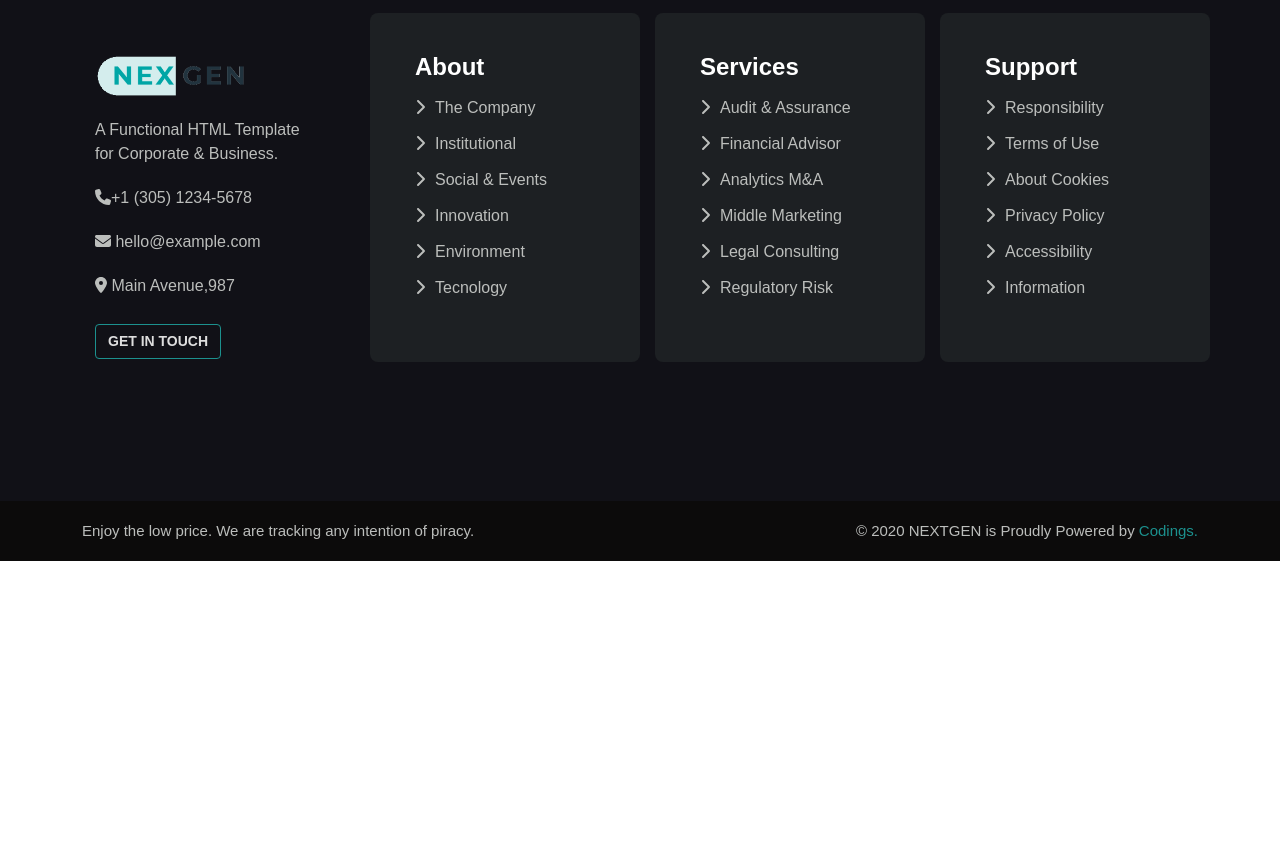
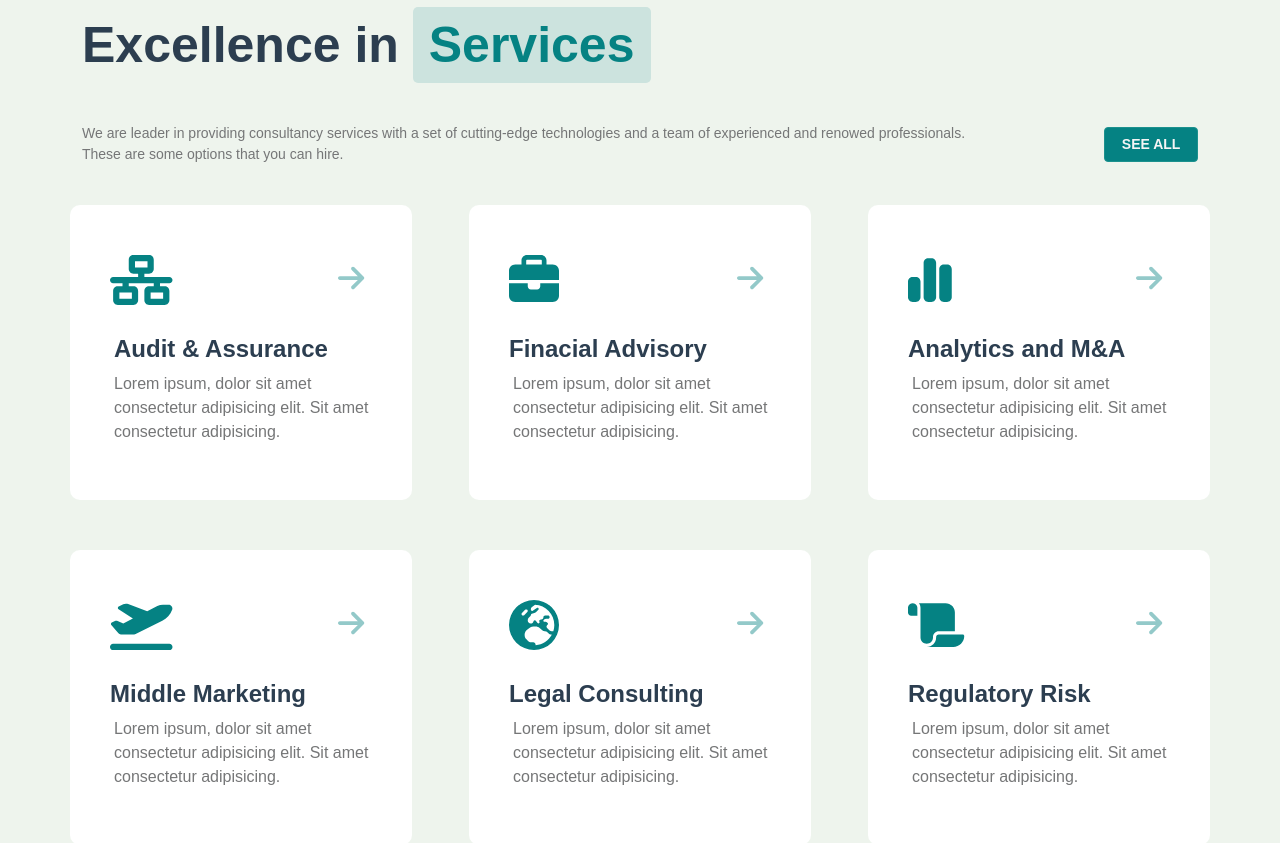
Before and after one commit to nehabht/proj-html-vuejs, a Vue app: page / in a window 1280 px wide. Shown: the part 920-1763 px from the top of the page. Before the commit the page ends 1481 px from the top, so only its background shows below. Built offline with nearby package versions, Linux system fonts and the light colour scheme.

Commit message:
add business area component

```diff
--- a/src/assets/scss/style.scss
+++ b/src/assets/scss/style.scss
@@ -29,3 +29,11 @@ img{
     }
 
 }
+
+main{
+
+    p{
+        color:#757677;
+    }
+
+}
--- /dev/null
+++ b/src/components/BusinessAreasComponent.vue
@@ -0,0 +1,183 @@
+<template>
+    <div class="b_areas">
+        <div class="container ">
+            <div class="titles">
+                <p>OUR BUSINESS AREAS</p>
+                <h2>Excellence in <span>Services</span></h2>
+                <div class="subtitle d-flex align-items-center ">
+                    <span class="w-100"> We are leader in providing consultancy services with a set of cutting-edge technologies and a team of
+                    experienced and renowed professionals. <br> These are some options that you can hire.
+                    </span>
+                    <div class="btn ">SEE ALL</div>
+
+                </div>
+
+            </div>
+
+        </div>
+        <div class="services container pb-4">
+            <div class="row justify-content-between">
+                <div class="col-4 ">
+                    <div class="icons d-flex justify-content-between ">
+                        <font-awesome-icon icon="fa-solid fa-network-wired" />
+                        <font-awesome-icon icon="fa-solid fa-arrow-right" />
+                    </div>
+                    <div>
+                        <h5 class="fs-4 fw-bold ps-1">Audit &amp; Assurance </h5>
+                        <p class="ps-1">Lorem ipsum, dolor sit amet consectetur adipisicing elit. Sit amet consectetur adipisicing.</p>
+                    </div>
+                </div>
+                <div class="col-4 ">
+                    <div class="icons d-flex justify-content-between ">
+                        <font-awesome-icon icon="fa-solid fa-briefcase" />
+                        <font-awesome-icon icon="fa-solid fa-arrow-right" />
+                    </div>
+                    <div>
+                        <h5 class="fs-4 fw-bold">Finacial Advisory </h5>
+                        <p class="ps-1">Lorem ipsum, dolor sit amet consectetur adipisicing elit. Sit amet consectetur adipisicing.</p>
+                    </div>
+                </div>
+                <div class="col-4">
+                    <div class="icons d-flex justify-content-between ">
+                        <font-awesome-icon icon="fa-solid fa-chart-simple" />
+                        <font-awesome-icon icon="fa-solid fa-arrow-right" />
+                    </div>
+                    <div>
+                        <h5 class="fs-4 fw-bold ">Analytics and M&amp;A </h5>
+                        <p class="ps-1">Lorem ipsum, dolor sit amet consectetur adipisicing elit. Sit amet consectetur adipisicing.</p>
+                    </div>
+                </div>
+                <div class="col-4">
+                    <div class="icons d-flex justify-content-between ">
+                        <font-awesome-icon icon="fa-solid fa-plane-departure" />
+                        <font-awesome-icon icon="fa-solid fa-arrow-right" />
+                    </div>
+                    <div>
+                        <h5 class="fs-4 fw-bold ">Middle Marketing </h5>
+                        <p class="ps-1">Lorem ipsum, dolor sit amet consectetur adipisicing elit. Sit amet consectetur adipisicing.</p>
+                    </div>
+                </div>
+                <div class="col-4">
+                    <div class="icons d-flex justify-content-between ">
+                        <font-awesome-icon icon="fa-solid fa-earth-europe" />
+                        <font-awesome-icon icon="fa-solid fa-arrow-right" />
+                    </div>
+                    <div>
+                        <h5 class="fs-4 fw-bold ">Legal Consulting</h5>
+                        <p class="ps-1">Lorem ipsum, dolor sit amet consectetur adipisicing elit. Sit amet consectetur adipisicing.</p>
+                    </div>
+                </div>
+                <div class="col-4">
+                    <div class="icons d-flex justify-content-between ">
+                        <font-awesome-icon icon="fa-solid fa-scroll" />
+                        <font-awesome-icon icon="fa-solid fa-arrow-right" />
+                    </div>
+                    <div>
+                        <h5 class="fs-4 fw-bold ">Regulatory Risk </h5>
+                        <p class="ps-1">Lorem ipsum, dolor sit amet consectetur adipisicing elit. Sit amet consectetur adipisicing.</p>
+                    </div>
+                </div>
+
+            </div>
+        </div>
+    </div>
+</template>
+
+
+<style lang="scss" scoped>
+
+.b_areas{
+
+
+    background-color: #EEF4ED;
+
+
+}
+
+.titles{
+    p{
+        color:#058283;
+        font-size: 12px;
+        font-weight: 600;
+        padding-top: 50px;
+        padding-bottom: 30px
+    }
+}
+
+h2{
+    font-size: 50px;
+    font-weight: bold;
+
+    span{
+        color:#058283;
+        background-color: #CCE3DE;
+        border-radius: 5px;
+        padding: 10px 16px;
+
+    }
+}
+
+
+.btn{
+    width: 100px;
+    height: 35px;
+    background-color: #058283;
+    color: whitesmoke;
+
+    &:hover{
+        color:white
+
+    }
+
+
+}
+
+.subtitle{
+
+
+    span{
+        font-size: 14px;
+        color: #757677;
+        padding:40px 0px
+
+
+    }
+}
+
+.col-4{
+    background-color: white;
+    width: 30%;
+    border-radius: 10px;
+    padding: 40px;
+    margin-bottom: 50px
+}
+
+
+.icons{
+
+    padding-top: 10px;
+    padding-bottom: 30px;
+    .fa-plane-departure, .fa-network-wired,
+    .fa-briefcase, .fa-chart-simple, .fa-earth-europe, .fa-scroll{
+        height: 50px;
+        color: #058283;
+        font-weight: 100;
+    }
+
+
+    .fa-arrow-right{
+        height: 30px;
+        color: #93C9C9;
+        padding: 8px;
+
+        &:hover{
+            color:#058283;
+            background-color: #93C9C9;
+            border-radius: 50%;
+            padding: 8px;
+            cursor: pointer;
+        }
+    }
+}
+
+</style>
--- a/src/components/FooterComponent.vue
+++ b/src/components/FooterComponent.vue
@@ -172,6 +172,8 @@ export default {
 .footer_top{
     background-color: #111117;
     height: 600px;
+    //overflow-x: auto;
+    overflow:auto
 
 }
 
@@ -206,6 +208,8 @@ footer{
     color: #bcbebc;
 
 
+
+
 }
 
 .footer_bottom{
--- a/src/components/JumboComponent.vue
+++ b/src/components/JumboComponent.vue
@@ -39,7 +39,7 @@ h1{
 
     span{
         color: #1c918e;
-        background-color: #bfd8d7;
+        background-color: #D5E7E8;
         border-radius: 5px;
         padding: 10px 16px;
     }
--- a/src/components/MainComponent.vue
+++ b/src/components/MainComponent.vue
@@ -10,17 +10,20 @@
             </div>
         </div>
         <JumboComponent />
+        <BusinessAreaComponent />
     </main>
 </template>
 
 <script>
 import NavbarMenu from "@/components/NavbarMenu.vue";
 import JumboComponent from '@/components/JumboComponent.vue'
+import BusinessAreaComponent from '@/components/BusinessAreasComponent.vue'
 
 export default {
   components: {
     NavbarMenu,
     JumboComponent,
+    BusinessAreaComponent,
   },
 
 };
--- a/src/main.js
+++ b/src/main.js
@@ -11,7 +11,7 @@ Vue.use(bootstrap)
 import { library } from '@fortawesome/fontawesome-svg-core'
 
 /* import specific icons 👇 QUI AGGIUNGI LE ICONE che vuoi usare in camelCase */
-import { faUserSecret, faMagnifyingGlass, faClock, faPhone, faEnvelope, faChevronRight, faLocationDot } from '@fortawesome/free-solid-svg-icons'
+import { faUserSecret, faMagnifyingGlass, faClock, faPhone, faEnvelope, faChevronRight, faLocationDot, faPlaneDeparture,faArrowRight, faNetworkWired, faBriefcase, faChartSimple, faEarthEurope, faScroll } from '@fortawesome/free-solid-svg-icons'
 import { faFacebookF, faTwitter, faLinkedinIn } from '@fortawesome/free-brands-svg-icons'
 
 
@@ -19,7 +19,7 @@ import { faFacebookF, faTwitter, faLinkedinIn } from '@fortawesome/free-brands-s
 import { FontAwesomeIcon } from '@fortawesome/vue-fontawesome'
 
 /* add icons to the library 👇 QUI AGGIUNGI IL NOME DELL'ICONA in camelCase*/
-library.add(faUserSecret, faMagnifyingGlass, faClock, faPhone, faEnvelope, faChevronRight, faLocationDot)
+library.add(faUserSecret, faMagnifyingGlass, faClock, faPhone, faEnvelope, faChevronRight, faLocationDot, faPlaneDeparture, faArrowRight, faNetworkWired, faBriefcase, faChartSimple, faEarthEurope, faScroll)
 library.add(faFacebookF, faTwitter, faLinkedinIn)
 
 /* add font awesome icon component */
```
